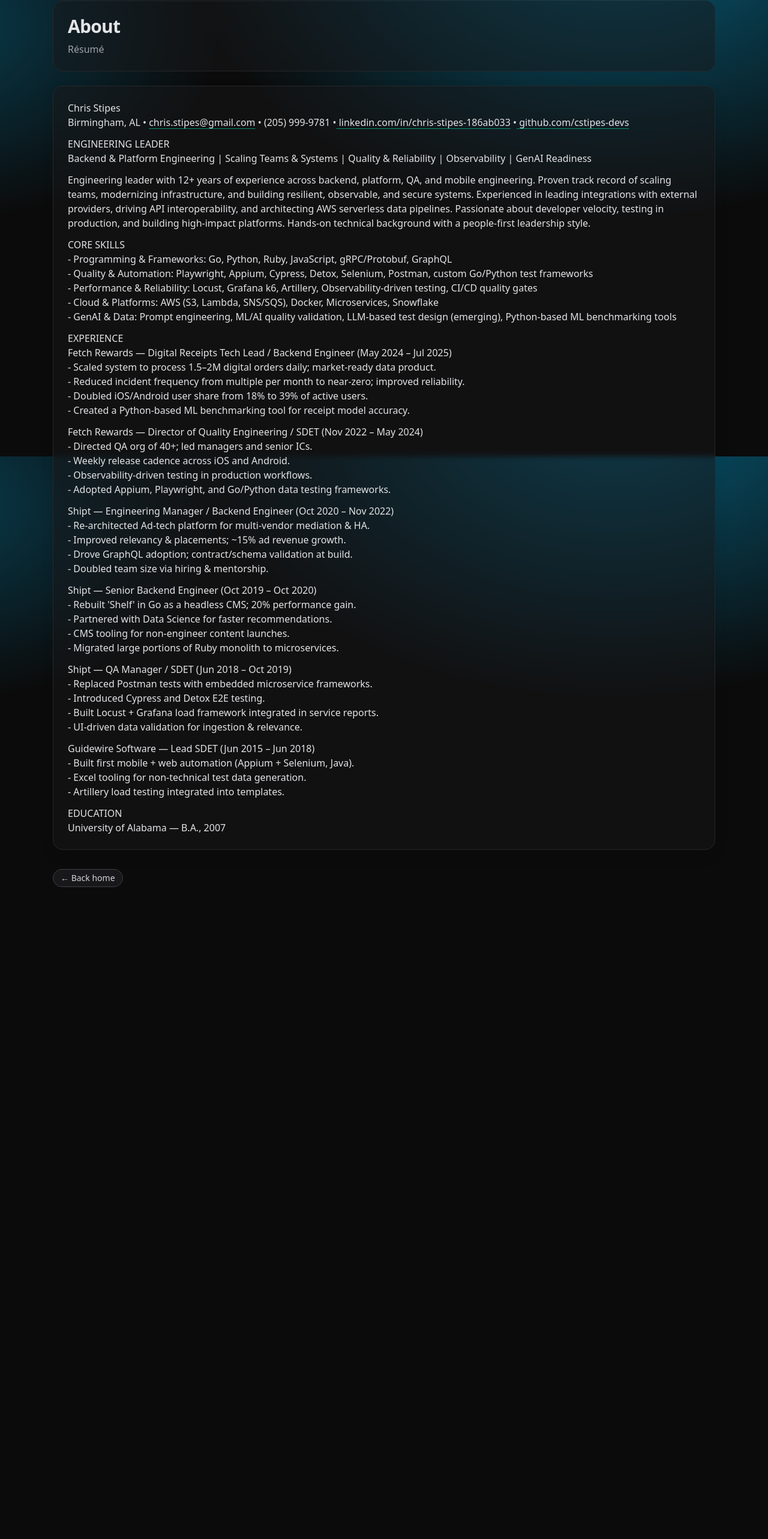
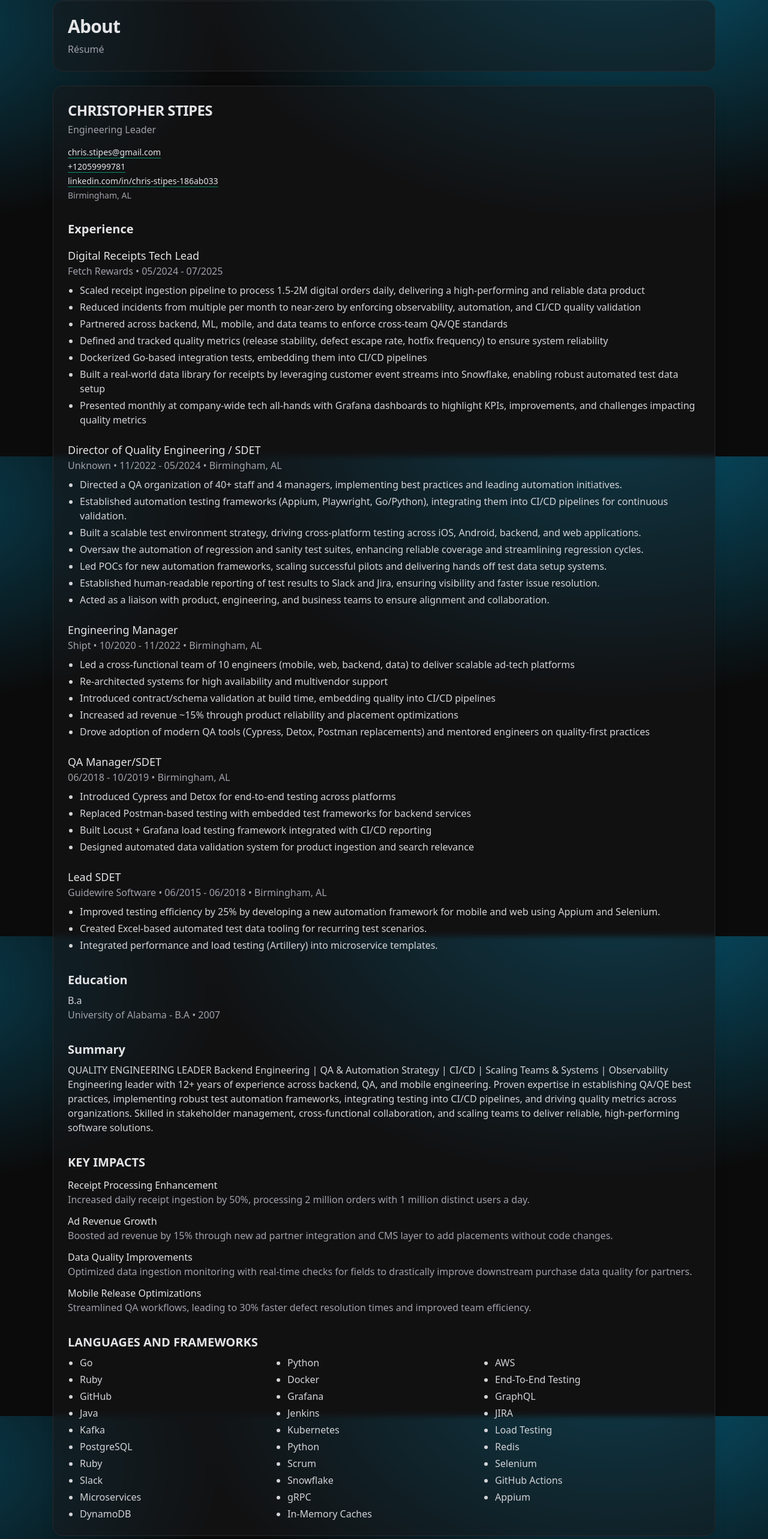
Before and after one commit to cstipes-devs/stipes-nextjs-tailwind, a Next.js app: page /about in a window 1280 px wide. Shown: the part 39-2605 px from the top of the page at 60% size. Before the commit the page ends 1558 px from the top, so only its background shows below. Built offline with nearby package versions, Linux system fonts and the light colour scheme.

Commit message:
update resume

```diff
--- a/app/(site)/about/page.tsx
+++ b/app/(site)/about/page.tsx
@@ -9,63 +9,150 @@
           <p className="mt-2 text-zinc-400">Résumé</p>
         </div>
         <article className="card p-6">
-          <p>Chris Stipes</p>
-          <p>
-            Birmingham, AL • <a className="link" href="mailto:chris.stipes@gmail.com">chris.stipes@gmail.com</a> • (205) 999-9781 •
-            <a className="link" href="https://www.linkedin.com/in/chris-stipes-186ab033" target="_blank" rel="noreferrer noopener"> linkedin.com/in/chris-stipes-186ab033</a> •
-            <a className="link" href="https://github.com/cstipes-devs" target="_blank" rel="noreferrer noopener"> github.com/cstipes-devs</a>
-          </p>
-          <div className="h-3" />
-          <p>ENGINEERING LEADER</p>
-          <p>Backend &amp; Platform Engineering | Scaling Teams &amp; Systems | Quality &amp; Reliability | Observability | GenAI Readiness</p>
-          <div className="h-3" />
-          <p>Engineering leader with 12+ years of experience across backend, platform, QA, and mobile engineering. Proven track record of scaling teams, modernizing infrastructure, and building resilient, observable, and secure systems. Experienced in leading integrations with external providers, driving API interoperability, and architecting AWS serverless data pipelines. Passionate about developer velocity, testing in production, and building high-impact platforms. Hands-on technical background with a people-first leadership style.</p>
-          <div className="h-3" />
-          <p>CORE SKILLS</p>
-          <p>- Programming &amp; Frameworks: Go, Python, Ruby, JavaScript, gRPC/Protobuf, GraphQL</p>
-          <p>- Quality &amp; Automation: Playwright, Appium, Cypress, Detox, Selenium, Postman, custom Go/Python test frameworks</p>
-          <p>- Performance &amp; Reliability: Locust, Grafana k6, Artillery, Observability-driven testing, CI/CD quality gates</p>
-          <p>- Cloud &amp; Platforms: AWS (S3, Lambda, SNS/SQS), Docker, Microservices, Snowflake</p>
-          <p>- GenAI &amp; Data: Prompt engineering, ML/AI quality validation, LLM-based test design (emerging), Python-based ML benchmarking tools</p>
-          <div className="h-3" />
-          <p>EXPERIENCE</p>
-          <p>Fetch Rewards — Digital Receipts Tech Lead / Backend Engineer (May 2024 – Jul 2025)</p>
-          <p>- Scaled system to process 1.5–2M digital orders daily; market-ready data product.</p>
-          <p>- Reduced incident frequency from multiple per month to near-zero; improved reliability.</p>
-          <p>- Doubled iOS/Android user share from 18% to 39% of active users.</p>
-          <p>- Created a Python-based ML benchmarking tool for receipt model accuracy.</p>
-          <div className="h-3" />
-          <p>Fetch Rewards — Director of Quality Engineering / SDET (Nov 2022 – May 2024)</p>
-          <p>- Directed QA org of 40+; led managers and senior ICs.</p>
-          <p>- Weekly release cadence across iOS and Android.</p>
-          <p>- Observability-driven testing in production workflows.</p>
-          <p>- Adopted Appium, Playwright, and Go/Python data testing frameworks.</p>
-          <div className="h-3" />
-          <p>Shipt — Engineering Manager / Backend Engineer (Oct 2020 – Nov 2022)</p>
-          <p>- Re-architected Ad-tech platform for multi-vendor mediation &amp; HA.</p>
-          <p>- Improved relevancy &amp; placements; ~15% ad revenue growth.</p>
-          <p>- Drove GraphQL adoption; contract/schema validation at build.</p>
-          <p>- Doubled team size via hiring &amp; mentorship.</p>
-          <div className="h-3" />
-          <p>Shipt — Senior Backend Engineer (Oct 2019 – Oct 2020)</p>
-          <p>- Rebuilt 'Shelf' in Go as a headless CMS; 20% performance gain.</p>
-          <p>- Partnered with Data Science for faster recommendations.</p>
-          <p>- CMS tooling for non-engineer content launches.</p>
-          <p>- Migrated large portions of Ruby monolith to microservices.</p>
-          <div className="h-3" />
-          <p>Shipt — QA Manager / SDET (Jun 2018 – Oct 2019)</p>
-          <p>- Replaced Postman tests with embedded microservice frameworks.</p>
-          <p>- Introduced Cypress and Detox E2E testing.</p>
-          <p>- Built Locust + Grafana load framework integrated in service reports.</p>
-          <p>- UI-driven data validation for ingestion &amp; relevance.</p>
-          <div className="h-3" />
-          <p>Guidewire Software — Lead SDET (Jun 2015 – Jun 2018)</p>
-          <p>- Built first mobile + web automation (Appium + Selenium, Java).</p>
-          <p>- Excel tooling for non-technical test data generation.</p>
-          <p>- Artillery load testing integrated into templates.</p>
-          <div className="h-3" />
-          <p>EDUCATION</p>
-          <p>University of Alabama — B.A., 2007</p>
+          <h2 className="text-2xl font-semibold tracking-tight">CHRISTOPHER STIPES</h2>
+          <div className="mt-1 text-zinc-400">Engineering Leader</div>
+
+          <div className="mt-4 grid gap-1 text-sm">
+            <a className="link" href="mailto:chris.stipes@gmail.com">chris.stipes@gmail.com</a>
+            <a className="link" href="tel:+12059999781">+12059999781</a>
+            <a className="link" href="https://www.linkedin.com/in/chris-stipes-186ab033" target="_blank" rel="noreferrer noopener">linkedin.com/in/chris-stipes-186ab033</a>
+            <div className="text-zinc-400">Birmingham, AL</div>
+          </div>
+
+          <div className="mt-8">
+            <h3 className="text-xl font-semibold">Experience</h3>
+            <div className="mt-4">
+              <div className="text-lg font-medium">Digital Receipts Tech Lead</div>
+              <div className="text-zinc-400">Fetch Rewards • 05/2024 - 07/2025</div>
+              <ul className="mt-2 list-disc space-y-1 pl-5 text-zinc-300">
+                <li>Scaled receipt ingestion pipeline to process 1.5-2M digital orders daily, delivering a high-performing and reliable data product</li>
+                <li>Reduced incidents from multiple per month to near-zero by enforcing observability, automation, and CI/CD quality validation</li>
+                <li>Partnered across backend, ML, mobile, and data teams to enforce cross-team QA/QE standards</li>
+                <li>Defined and tracked quality metrics (release stability, defect escape rate, hotfix frequency) to ensure system reliability</li>
+                <li>Dockerized Go-based integration tests, embedding them into CI/CD pipelines</li>
+                <li>Built a real-world data library for receipts by leveraging customer event streams into Snowflake, enabling robust automated test data setup</li>
+                <li>Presented monthly at company-wide tech all-hands with Grafana dashboards to highlight KPIs, improvements, and challenges impacting quality metrics</li>
+              </ul>
+            </div>
+
+            <div className="mt-6">
+              <div className="text-lg font-medium">Director of Quality Engineering / SDET</div>
+              <div className="text-zinc-400">Unknown • 11/2022 - 05/2024 • Birmingham, AL</div>
+              <ul className="mt-2 list-disc space-y-1 pl-5 text-zinc-300">
+                <li>Directed a QA organization of 40+ staff and 4 managers, implementing best practices and leading automation initiatives.</li>
+                <li>Established automation testing frameworks (Appium, Playwright, Go/Python), integrating them into CI/CD pipelines for continuous validation.</li>
+                <li>Built a scalable test environment strategy, driving cross-platform testing across iOS, Android, backend, and web applications.</li>
+                <li>Oversaw the automation of regression and sanity test suites, enhancing reliable coverage and streamlining regression cycles.</li>
+                <li>Led POCs for new automation frameworks, scaling successful pilots and delivering hands off test data setup systems.</li>
+                <li>Established human-readable reporting of test results to Slack and Jira, ensuring visibility and faster issue resolution.</li>
+                <li>Acted as a liaison with product, engineering, and business teams to ensure alignment and collaboration.</li>
+              </ul>
+            </div>
+
+            <div className="mt-6">
+              <div className="text-lg font-medium">Engineering Manager</div>
+              <div className="text-zinc-400">Shipt • 10/2020 - 11/2022 • Birmingham, AL</div>
+              <ul className="mt-2 list-disc space-y-1 pl-5 text-zinc-300">
+                <li>Led a cross-functional team of 10 engineers (mobile, web, backend, data) to deliver scalable ad-tech platforms</li>
+                <li>Re-architected systems for high availability and multivendor support</li>
+                <li>Introduced contract/schema validation at build time, embedding quality into CI/CD pipelines</li>
+                <li>Increased ad revenue ~15% through product reliability and placement optimizations</li>
+                <li>Drove adoption of modern QA tools (Cypress, Detox, Postman replacements) and mentored engineers on quality-first practices</li>
+              </ul>
+            </div>
+
+            <div className="mt-6">
+              <div className="text-lg font-medium">QA Manager/SDET</div>
+              <div className="text-zinc-400">06/2018 - 10/2019 • Birmingham, AL</div>
+              <ul className="mt-2 list-disc space-y-1 pl-5 text-zinc-300">
+                <li>Introduced Cypress and Detox for end-to-end testing across platforms</li>
+                <li>Replaced Postman-based testing with embedded test frameworks for backend services</li>
+                <li>Built Locust + Grafana load testing framework integrated with CI/CD reporting</li>
+                <li>Designed automated data validation system for product ingestion and search relevance</li>
+              </ul>
+            </div>
+
+            <div className="mt-6">
+              <div className="text-lg font-medium">Lead SDET</div>
+              <div className="text-zinc-400">Guidewire Software • 06/2015 - 06/2018 • Birmingham, AL</div>
+              <ul className="mt-2 list-disc space-y-1 pl-5 text-zinc-300">
+                <li>Improved testing efficiency by 25% by developing a new automation framework for mobile and web using Appium and Selenium.</li>
+                <li>Created Excel-based automated test data tooling for recurring test scenarios.</li>
+                <li>Integrated performance and load testing (Artillery) into microservice templates.</li>
+              </ul>
+            </div>
+          </div>
+
+          <div className="mt-8">
+            <h3 className="text-xl font-semibold">Education</h3>
+            <div className="mt-2 text-zinc-300">B.a</div>
+            <div className="text-zinc-400">University of Alabama - B.A • 2007</div>
+          </div>
+
+          <div className="mt-8">
+            <h3 className="text-xl font-semibold">Summary</h3>
+            <p className="mt-2 text-zinc-300">
+              QUALITY ENGINEERING LEADER Backend Engineering | QA &amp; Automation Strategy | CI/CD | Scaling Teams &amp; Systems | Observability
+              Engineering leader with 12+ years of experience across backend, QA, and mobile engineering. Proven expertise in establishing QA/QE best practices, implementing robust test automation frameworks, integrating testing into CI/CD pipelines, and driving quality metrics across organizations. Skilled in stakeholder management, cross-functional collaboration, and scaling teams to deliver reliable, high-performing software solutions.
+            </p>
+          </div>
+
+          <div className="mt-8">
+            <h3 className="text-xl font-semibold">KEY IMPACTS</h3>
+            <div className="mt-3 space-y-3">
+              <div>
+                <div className="font-medium">Receipt Processing Enhancement</div>
+                <p className="text-zinc-400">Increased daily receipt ingestion by 50%, processing 2 million orders with 1 million distinct users a day.</p>
+              </div>
+              <div>
+                <div className="font-medium">Ad Revenue Growth</div>
+                <p className="text-zinc-400">Boosted ad revenue by 15% through new ad partner integration and CMS layer to add placements without code changes.</p>
+              </div>
+              <div>
+                <div className="font-medium">Data Quality Improvements</div>
+                <p className="text-zinc-400">Optimized data ingestion monitoring with real-time checks for fields to drastically improve downstream purchase data quality for partners.</p>
+              </div>
+              <div>
+                <div className="font-medium">Mobile Release Optimizations</div>
+                <p className="text-zinc-400">Streamlined QA workflows, leading to 30% faster defect resolution times and improved team efficiency.</p>
+              </div>
+            </div>
+          </div>
+
+          <div className="mt-8">
+            <h3 className="text-xl font-semibold">LANGUAGES AND FRAMEWORKS</h3>
+            <ul className="mt-2 grid list-disc grid-cols-1 gap-1 pl-5 text-zinc-300 sm:grid-cols-2 md:grid-cols-3">
+              <li>Go</li>
+              <li>Python</li>
+              <li>AWS</li>
+              <li>Ruby</li>
+              <li>Docker</li>
+              <li>End-To-End Testing</li>
+              <li>GitHub</li>
+              <li>Grafana</li>
+              <li>GraphQL</li>
+              <li>Java</li>
+              <li>Jenkins</li>
+              <li>JIRA</li>
+              <li>Kafka</li>
+              <li>Kubernetes</li>
+              <li>Load Testing</li>
+              <li>PostgreSQL</li>
+              <li>Python</li>
+              <li>Redis</li>
+              <li>Ruby</li>
+              <li>Scrum</li>
+              <li>Selenium</li>
+              <li>Slack</li>
+              <li>Snowflake</li>
+              <li>GitHub Actions</li>
+              <li>Microservices</li>
+              <li>gRPC</li>
+              <li>Appium</li>
+              <li>DynamoDB</li>
+              <li>In-Memory Caches</li>
+            </ul>
+          </div>
         </article>
         <div className="mt-8">
           <Link href="/" className="badge hover:border-zinc-600">← Back home</Link>
```
